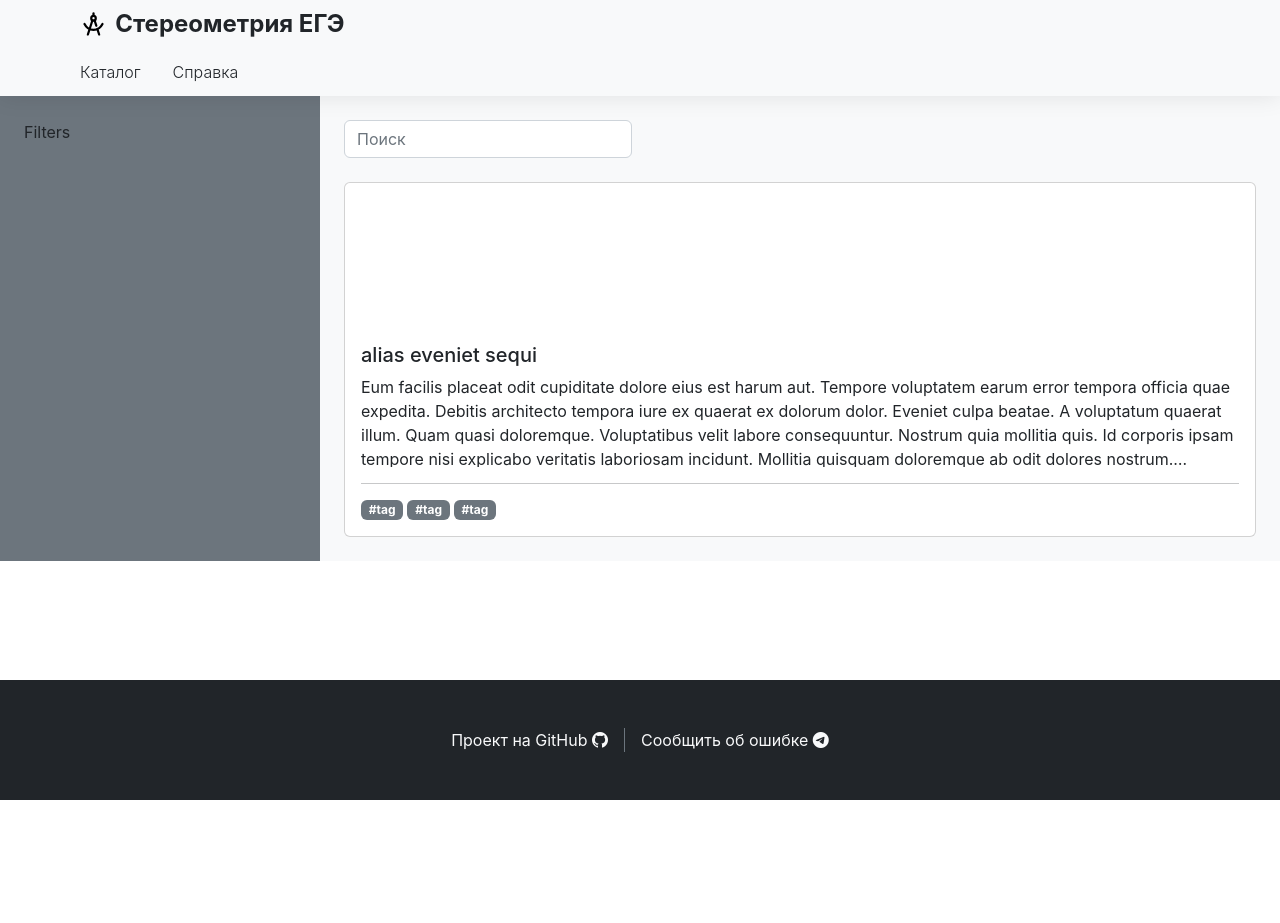
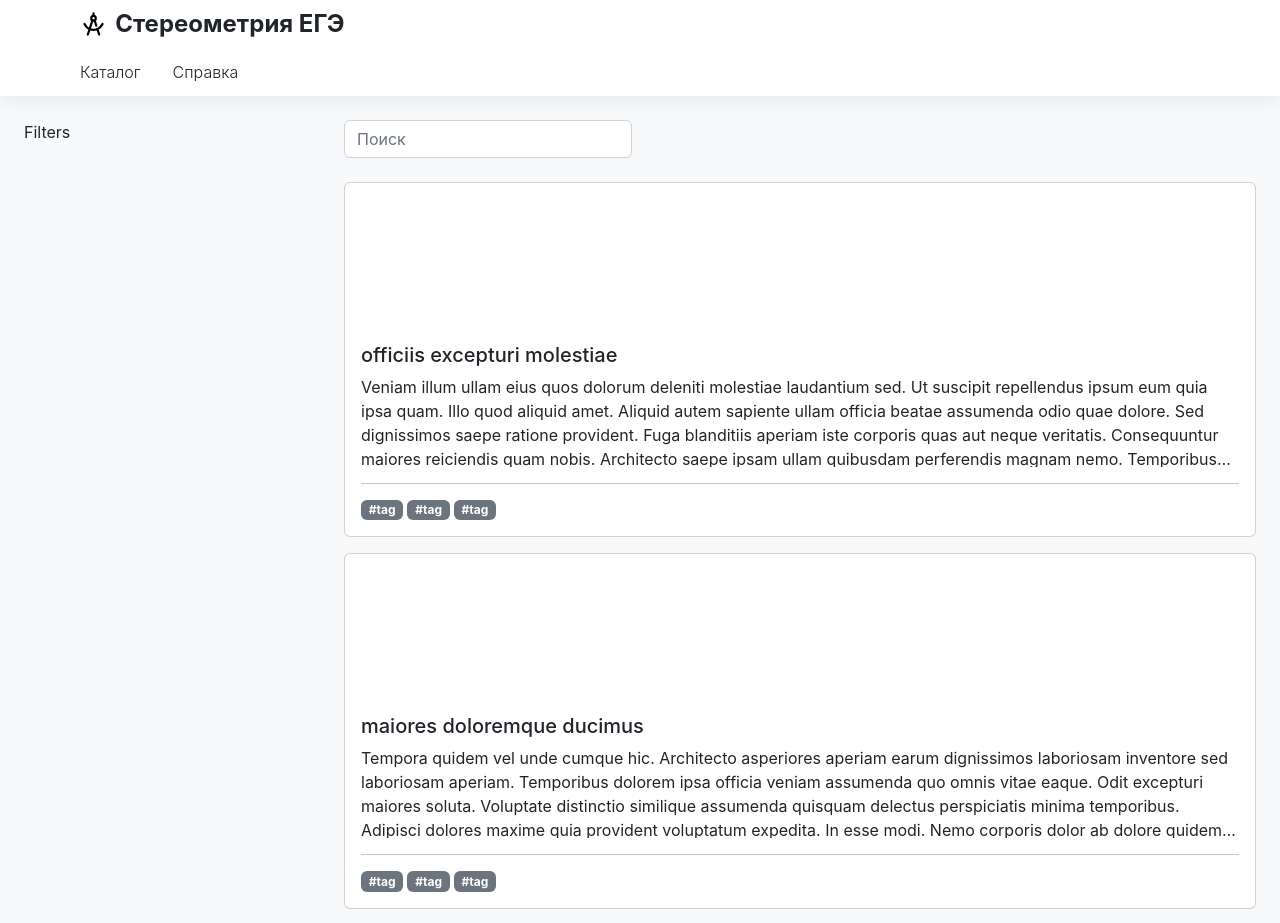
Before and after one commit to nkg-17/math-tests, a React (Vite) app: page / in a window 1280 px wide. Shown: the top 923 px of the page. Before the commit the page ends 800 px from the top, so only its background shows below. Built offline with nearby package versions, Linux system fonts and the light colour scheme; no server answers.

Commit message:
CHanged colors a bit

```diff
--- a/src/components/Header/index.css
+++ b/src/components/Header/index.css
@@ -20,7 +20,8 @@
 	display: flex;
 	align-items: center;
 
-	background-color: var(--bs-light);
+	background-color: white;
+/*	background-color: var(--bs-light);*/
 }
 
 .HeaderNav {
@@ -38,7 +39,8 @@
 	gap: 0;
 	align-items: center;
 
-	background-color: var(--bs-light);
+	background-color: white;
+/*	background-color: var(--bs-light);*/
 	box-shadow: 0 0 1.5rem rgba(0,0,0,0.1);
 }
 
@@ -80,7 +82,8 @@
 	font-weight: 300;
 
 	color: var(--bs-dark);
-	background-color: var(--bs-light);
+	background-color: white;
+/*	background-color: var(--bs-light);*/
 }
 
 .HeaderNavItem:hover {
--- a/src/pages/Catalog/TestCard.css
+++ b/src/pages/Catalog/TestCard.css
@@ -1,3 +1,13 @@
+
+.TestCard {
+	pointer-events: auto;
+	cursor: pointer;
+}
+
+.TestCard:hover {
+	box-shadow: 0px 0px 1rem rgba(0,0,0,0.1);
+	scale: 1.005;
+}
 
 .TestCardTitle {
 	overflow: hidden;
--- a/src/pages/Catalog/TestCard.jsx
+++ b/src/pages/Catalog/TestCard.jsx
@@ -20,7 +20,7 @@ function TestCard(props) {
 	}, [])
 
 	return (
-		<Card className="user-select-none overflow-hidden">
+		<Card className="TestCard overflow-hidden">
 			<div className="TestCardImgBounds g-0">
 				{ pic && <Card.Img className="TestCardImg" src={pic} />}
 			</div>
--- a/src/pages/Catalog/index.jsx
+++ b/src/pages/Catalog/index.jsx
@@ -13,7 +13,7 @@ import CatalogContext from 'contexts/CatalogContext';
 
 function Catalog(props) {
 	const contextValue = {
-		testList: Array.from({length: 1}, (_, i) => createRandomTest()),
+		testList: Array.from({length: 3}, (_, i) => createRandomTest()),
 		openTest: () => {}
 	};
 
@@ -24,7 +24,7 @@ function Catalog(props) {
 			<CatalogContext.Provider value={contextValue}>
 				<Container fluid>
 					<Row>
-						<Col lg={3} className="p-4 bg-secondary">
+						<Col lg={3} className="p-4 bg-light">
 							Filters
 						</Col>
 						<Col lg={9} className="p-4 bg-light">
```
